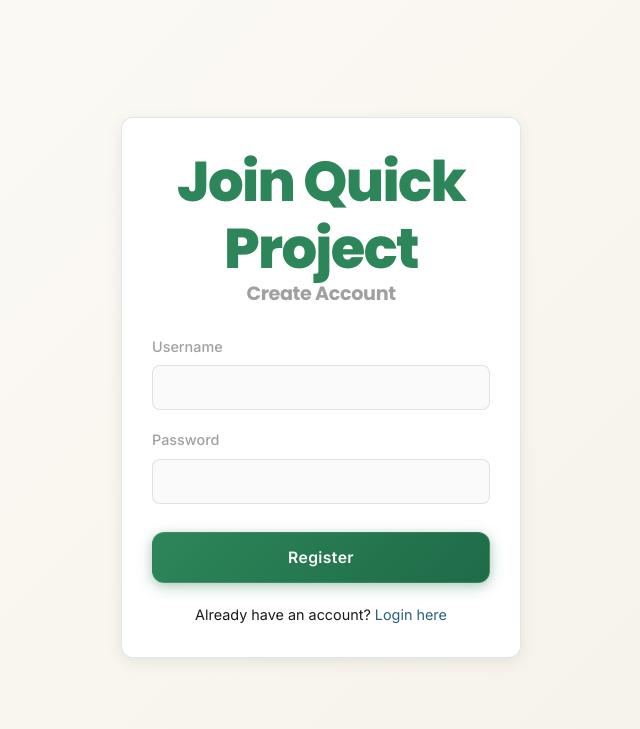
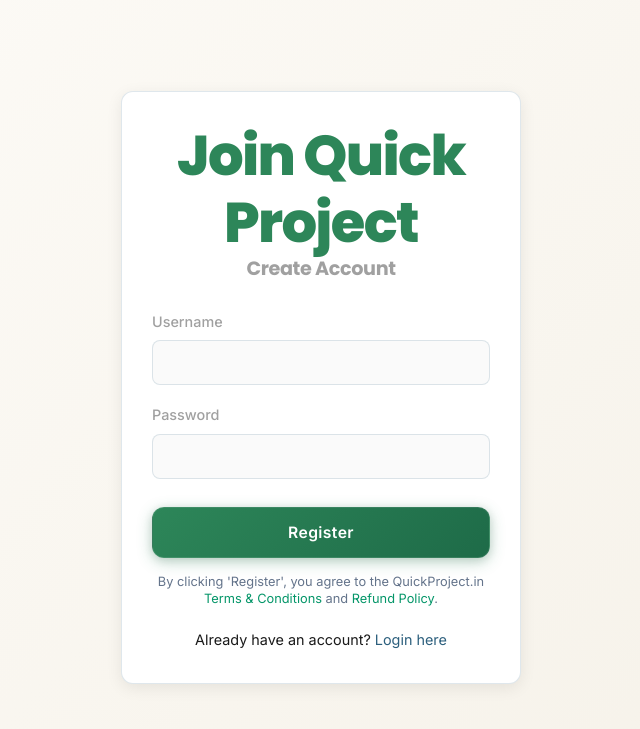
Before and after one commit to rohitk2004/Leads-sale, a PHP site: page /register.php in a window 1280 px wide. Shown: the top 729 px of the page, without its empty margins (319-959 px from the left). Run offline with PHP 8.4, Linux system fonts and the light colour scheme.

Commit message:
Add mandatory legal agreement text to registration and payment pages

```diff
--- a/checkout.php
+++ b/checkout.php
@@ -173,6 +173,11 @@
                     </form>
                 </div>
 
+                <p style="text-align: center; margin-top: 15px; font-size: 0.8rem; color: #64748b; line-height: 1.4;">
+                    By clicking 'Pay Now', you agree to the QuickProject.in <a href="terms.php" target="_blank"
+                        style="color: #2563eb;">Terms & Conditions</a> and <a href="terms.php#refund-policy" target="_blank"
+                        style="color: #2563eb;">Refund Policy</a>.
+                </p>
                 <p style="text-align: center; margin-top: 20px; font-size: 0.85rem; color: #94a3b8;">
                     <span style="display: inline-flex; align-items: center; gap: 4px;">🔒 100% Secure Transaction via
                         Encrypted Gateway</span>
--- a/register.php
+++ b/register.php
@@ -55,6 +55,12 @@
             <input type="password" name="password" required>
 
             <button type="submit" class="btn btn-green" style="width: 100%; margin-top: 10px;">Register</button>
+
+            <p style="font-size: 0.8rem; color: #64748b; margin-top: 15px; text-align: center; line-height: 1.4;">
+                By clicking 'Register', you agree to the QuickProject.in <a href="terms.php" target="_blank"
+                    style="color: #059669;">Terms & Conditions</a> and <a href="terms.php#refund-policy" target="_blank"
+                    style="color: #059669;">Refund Policy</a>.
+            </p>
         </form>
 
         <p style="text-align: center; margin-top: 20px; font-size: 0.9rem;">
```
Also changed, not shown: developer_dashboard.php (+7 -0 lines).
